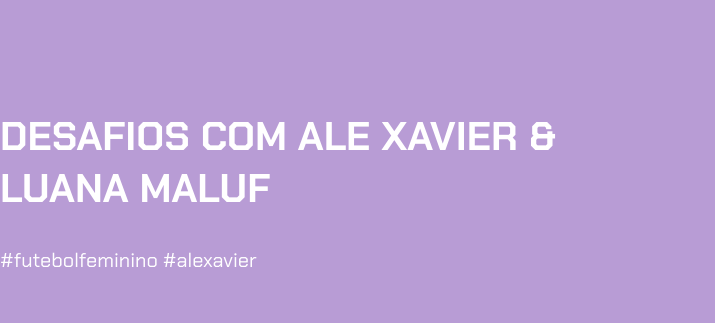
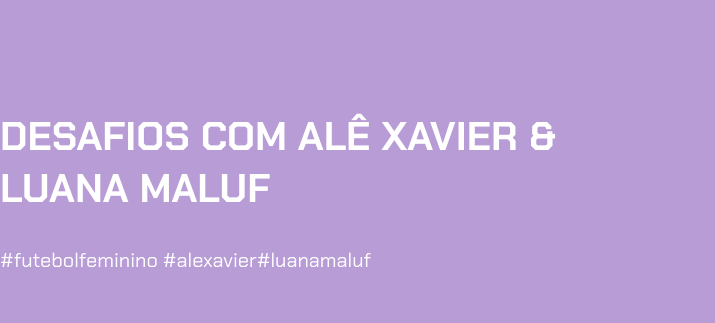
Before and after one commit to joel-beatriz/biahflix, a plain HTML site: page index.html in a window 1280 px wide. Shown: the part 87-410 px from the top of the page, 0-715 px from the left. Drawn offline with Linux system fonts and the light colour scheme.

Commit message:
Update index.html

```diff
--- a/index.html
+++ b/index.html
@@ -15,9 +15,9 @@
 
     <section class="chamada">
         <div class="chamada-texto">
-            <h1>DESAFIOS COM ALE XAVIER & LUANA MALUF</h1>
+            <h1>DESAFIOS COM ALÊ XAVIER & LUANA MALUF</h1>
             <p>#futebolfeminino
-               #alexavier</p>
+               #alexavier#luanamaluf</p>
         </div>
 
         <div>
```
